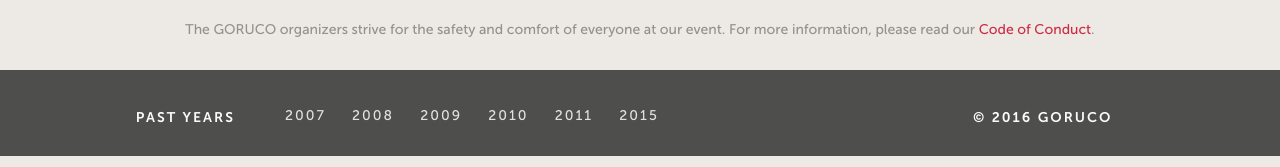
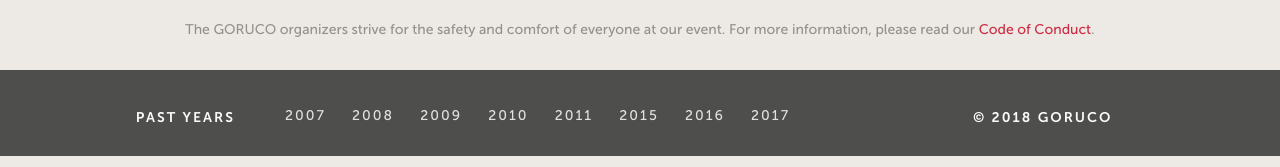
Before and after one commit to paulstefanort/goruco2018, a Jekyll site: the page built from index.html, in a window 1280 px wide. Shown: the part 730-897 px from the top of the page. Built offline with Jekyll 4.4.1, drawn with Linux system fonts in a browser that asks for light colours.

Commit message:
Updating the footer date.

```diff
--- a/_includes/footer.html
+++ b/_includes/footer.html
@@ -26,11 +26,13 @@
             <a href="http://2010.goruco.com" target="_blank">2010</a>
             <a href="http://2011.goruco.com" target="_blank">2011</a>
             <a href="http://2015.goruco.com" target="_blank">2015</a>
+            <a href="http://2016.goruco.com" target="_blank">2016</a>
+            <a href="http://2017.goruco.com" target="_blank">2017</a>
           </div>
         </div>
 
         <div class='col-sm-3 copywrite'>
-          <h5>© 2016 GORUCO</h5>
+          <h5>© 2018 GORUCO</h5>
         </div>
       </div>
     </div>
```
